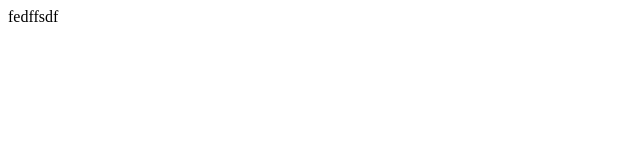
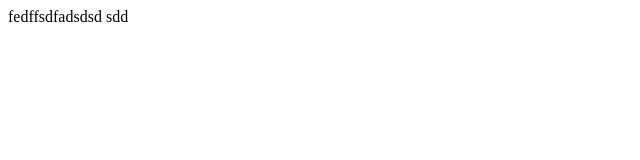
Before and after one commit to iswaar/website, a plain HTML site: page index.html in a window 1280 px wide. Shown: the full height of the page, 0-640 px from the left. Drawn offline with Linux system fonts and the light colour scheme.

Commit message:
modified:   index.html

```diff
--- a/index.html
+++ b/index.html
@@ -6,6 +6,7 @@
     <title>Document</title>
 </head>
 <body>
-    fedffsdf
+    fedffsdfadsdsd
+    sdd
 </body>
 </html>
```
